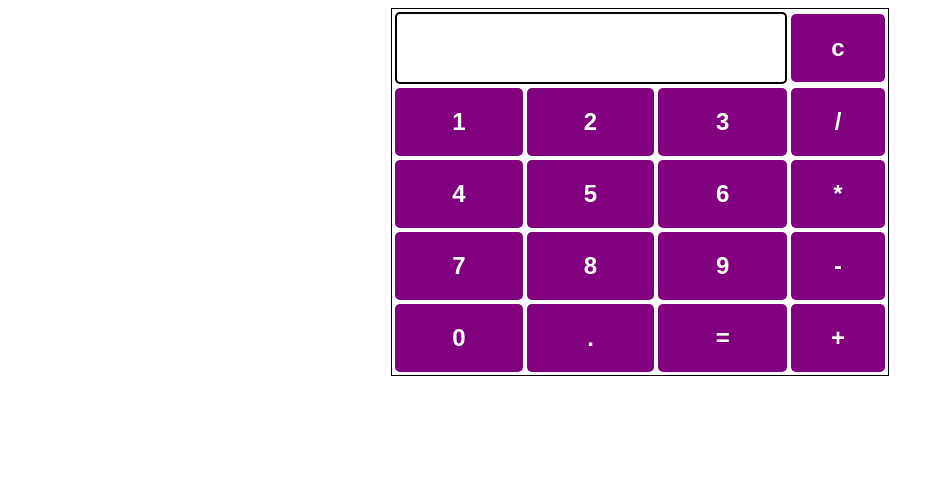
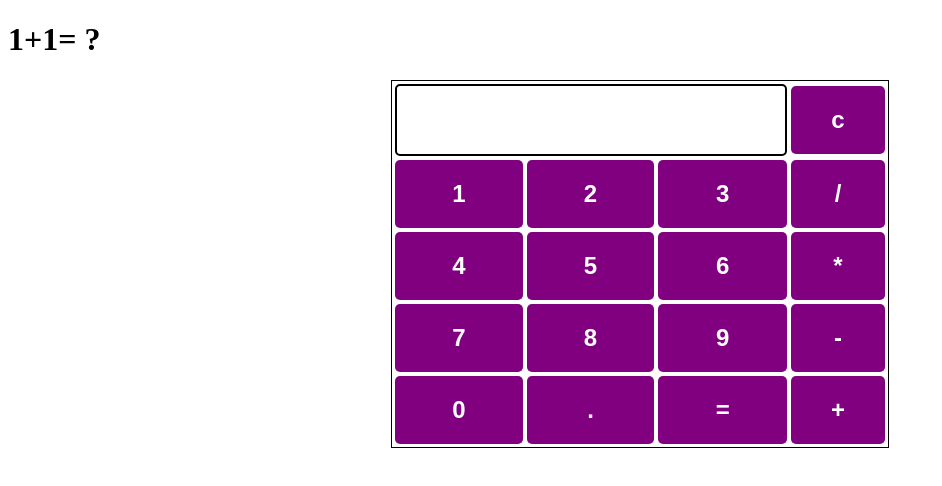
Before and after one commit to sorakiyh/Calculator, a plain HTML site: page index.html in a window 1280 px wide. Shown: the whole page, without its empty margins (0-942 px from the left). Drawn offline with nearby package versions, Linux system fonts and the light colour scheme.

Commit message:
Update index.html

```diff
--- a/index.html
+++ b/index.html
@@ -2,6 +2,7 @@
 <html>
 
 <head>
+<title>Calculator ni Shaeyi</title>
 	<script src=
 "https://cdnjs.cloudflare.com/ajax/libs/mathjs/10.6.4/math.js"
 		integrity=
@@ -43,18 +44,14 @@
 		}
 	</style>
 </head>
-<!-- create table -->
-
 <body>
+	<h1>1+1= ?</h1>
 	<table id="calcu">
 		<tr>
 			<td colspan="3"><input type="text" id="result"></td>
-			<!-- clr() function will call clr to clear all value -->
 			<td><input type="button" value="c" onclick="clr()" /> </td>
 		</tr>
 		<tr>
-			<!-- create button and assign value to each button -->
-			<!-- dis("1") will call function dis to display value -->
 			<td><input type="button" value="1" onclick="dis('1')"
 						onkeydown="myFunction(event)"> </td>
 			<td><input type="button" value="2" onclick="dis('2')"
```
